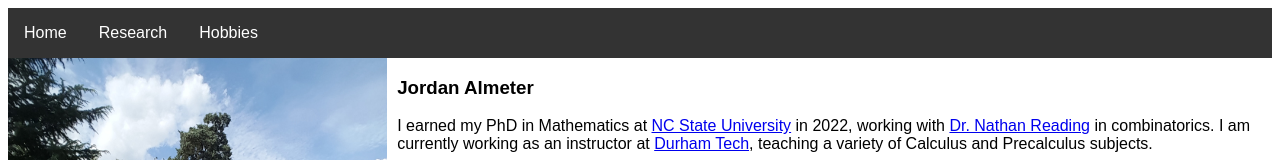
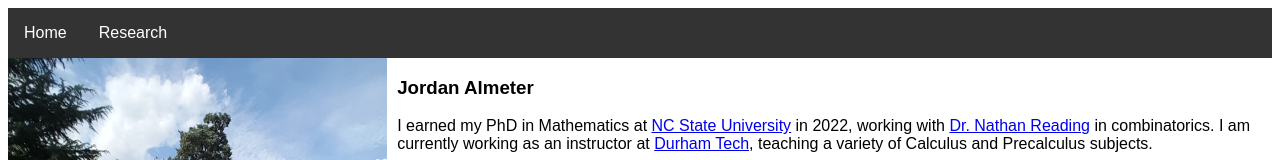
Before and after one commit to jordanalmeter/jordanalmeter.github.io, a plain HTML site: page index.html in a window 1280 px wide. Shown: the top 160 px of the page. Drawn offline with nearby package versions, Linux system fonts and the light colour scheme.

Commit message:
commented out hobbies in navbar

```diff
--- a/navbar.html
+++ b/navbar.html
@@ -2,5 +2,5 @@
   <li><a href="/index.html">Home</a></li>
   <li><a href="/research.html">Research</a></li>
 	<!-- <li><a href="/thesis.html">Thesis work</a></li> -->
-    <li><a href="/hobbies.html">Hobbies</a></li>
+    <!-- <li><a href="/hobbies.html">Hobbies</a></li> -->
 </ul>
```
